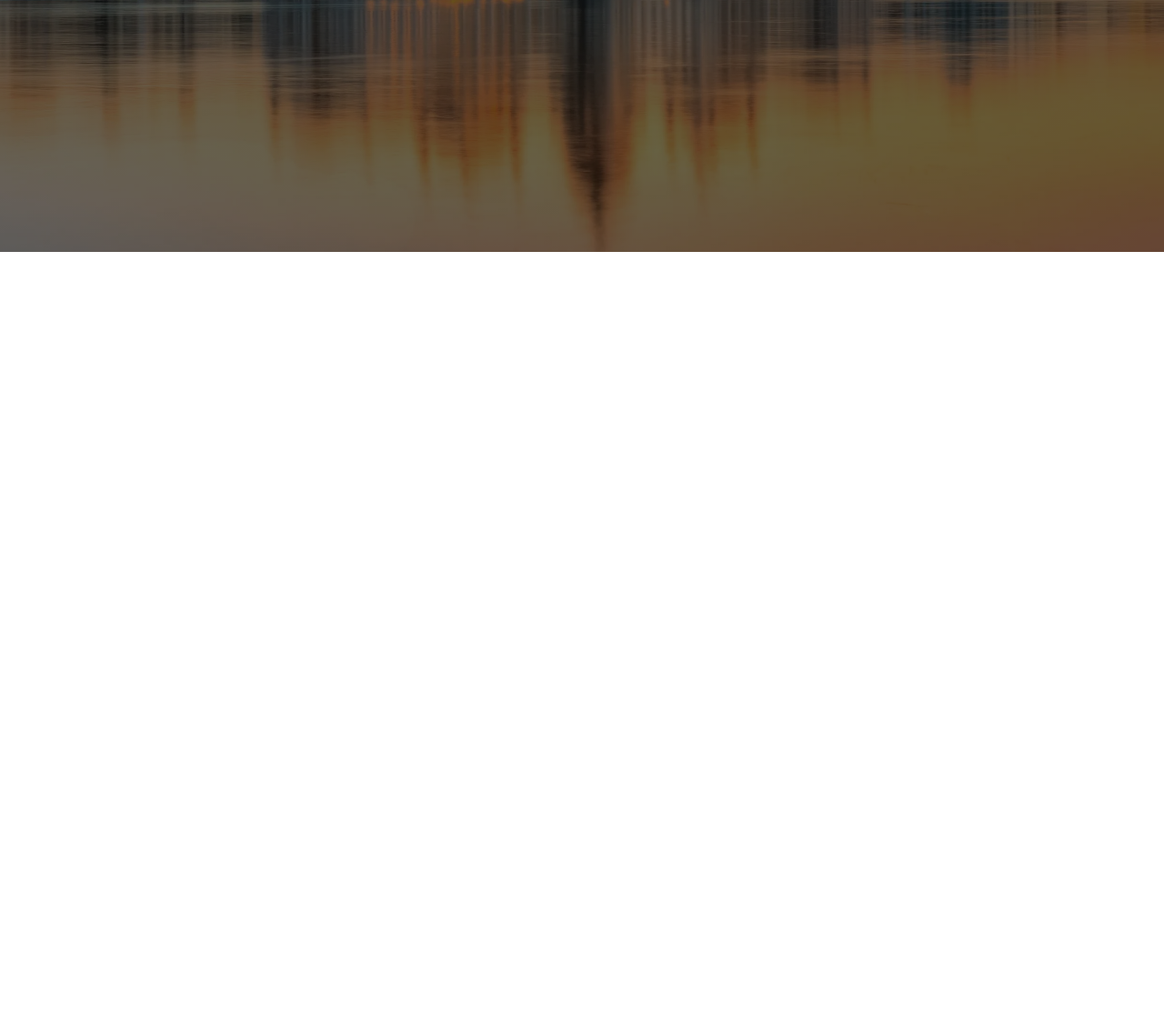
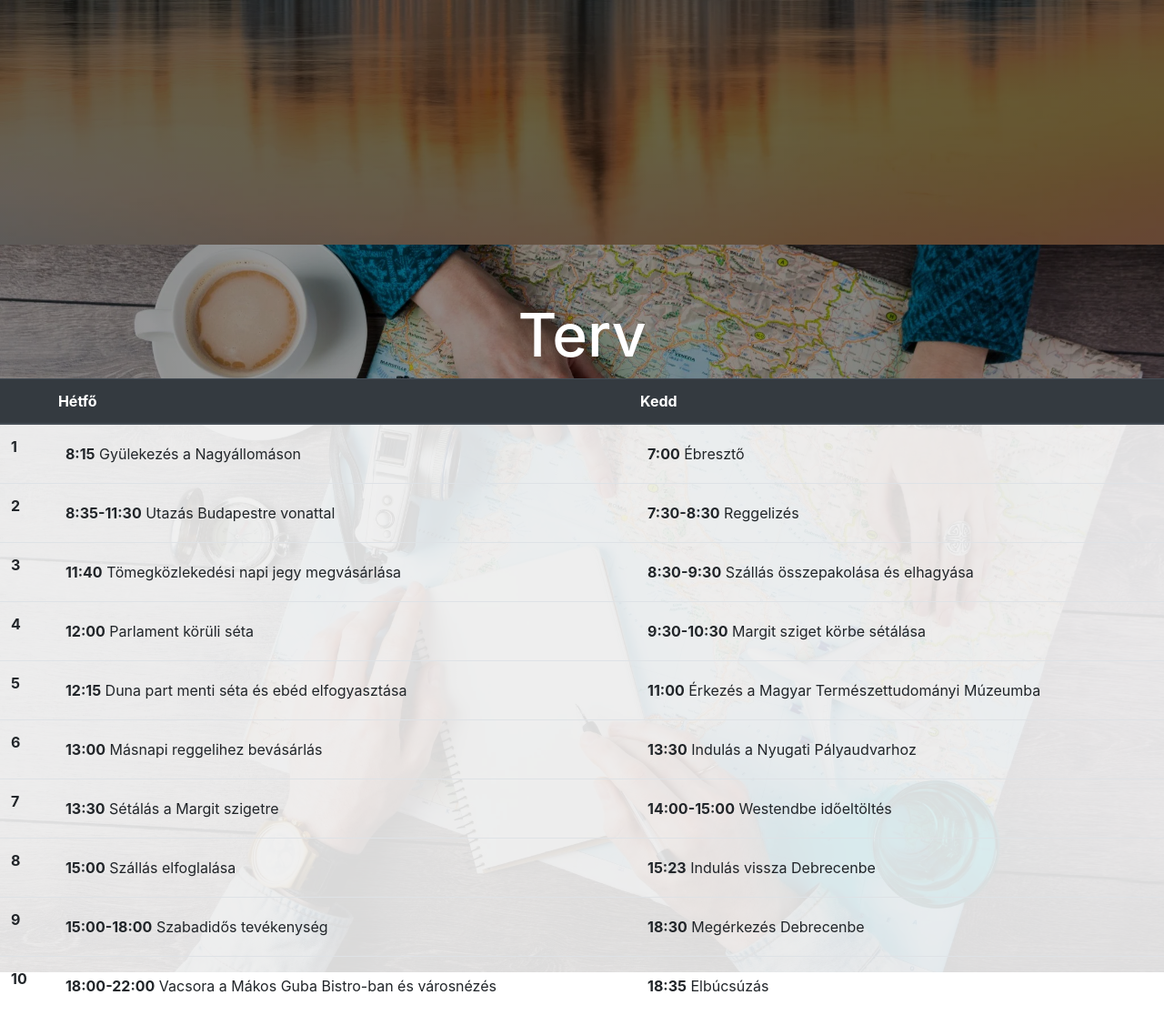
Before and after one commit to Domonkos-Balazs/Osztalykirandulas_Beadando, a plain HTML site: page index.html in a window 1280 px wide. Shown: the part 531-1647 px from the top of the page at 91% size. Before the commit the page ends 808 px from the top, so only its background shows below. Drawn offline with Linux system fonts and the light colour scheme.

Commit message:
Navbar javitasa, terv tablazat

```diff
--- a/css/style.css
+++ b/css/style.css
@@ -4,7 +4,7 @@
     box-sizing: border-box;
 }
 header{
-    height: 94vh;
+    height: 100vh;
     background: linear-gradient(rgba(0,0,0,0.6),rgba(0,0,0,0.6)),url("../images/hatter.png") no-repeat;
     background-size: cover;
     background-position: center;
@@ -23,3 +23,30 @@ header p{
     font-size: 30px;
     margin: 18px 0;
 }
+.navbar{
+    position: fixed;
+    width: 100%;
+    top: 0;
+}
+#sec2{
+    height: 100vh;
+    background: linear-gradient(rgba(0,0,0,0.4),rgba(0,0,0,0.4)),url("../images/terv.png") no-repeat;
+    background-size: cover;
+    background-position: center;
+    background-attachment: fixed;
+}
+#sec2_div{
+    padding-top: 60px;
+    padding-bottom: 0;
+}
+#sec2_div h1{
+    text-align: center;
+    color: #fff;
+    font-size: 66px;
+}
+.table{
+    background: rgba(255, 255, 255, 0.85);
+}
+.table td{
+    padding: 20px;
+}
--- a/index.html
+++ b/index.html
@@ -18,10 +18,10 @@
         <div class="collapse navbar-collapse" id="navbarSupportedContent">
           <ul class="navbar-nav mr-auto">
             <li class="nav-item active">
-              <a class="nav-link" href="#header">Kezdőlap <span class="sr-only">(current)</span></a>
+              <a class="nav-link" href="index.html">Kezdőlap <span class="sr-only">(current)</span></a>
             </li>
             <li class="nav-item">
-              <a class="nav-link" href="#">Terv</a>
+              <a class="nav-link" href="#sec2">Terv</a>
             </li>
             <li class="nav-item dropdown">
               <a class="nav-link dropdown-toggle" href="#" id="navbarDropdown" role="button" data-toggle="dropdown" aria-haspopup="true" aria-expanded="false">
@@ -43,6 +43,72 @@
         </header>
     </section>
 
+    <section id="sec2">
+        <div id="sec2_div">
+            <h1>Terv</h1>
+        <table class="table">
+            <thead class="thead-dark">
+              <tr>
+                <th scope="col"></th>
+                <th scope="col">Hétfő</th>
+                <th scope="col">Kedd</th>
+              </tr>
+            </thead>
+            <tbody>
+              <tr>
+                <th scope="row">1</th>
+                <td><b>8:15</b> Gyülekezés a Nagyállomáson</td>
+                <td><b>7:00</b> Ébresztő</b></td>
+              </tr>
+              <tr>
+                <th scope="row">2</th>
+                <td><b>8:35-11:30</b> Utazás Budapestre vonattal</td>
+                <td><b>7:30-8:30</b> Reggelizés</td>
+              </tr>
+              <tr>
+                <th scope="row">3</th>
+                <td><b>11:40</b> Tömegközlekedési napi jegy megvásárlása</td>
+                <td><b>8:30-9:30</b> Szállás összepakolása és elhagyása</td>
+              </tr>
+              <tr>
+                <th scope="row">4</th>
+                <td><b>12:00</b> Parlament körüli séta</td>
+                <td><b>9:30-10:30</b> Margit sziget körbe sétálása</td>
+              </tr>
+              <tr>
+                <th scope="row">5</th>
+                <td><b>12:15</b> Duna part menti séta és ebéd elfogyasztása</td>
+                <td><b>11:00</b> Érkezés a Magyar Természettudományi Múzeumba</td>
+              </tr>
+              <tr>
+                <th scope="row">6</th>
+                <td><b>13:00</b> Másnapi reggelihez bevásárlás</td>
+                <td><b>13:30</b> Indulás a Nyugati Pályaudvarhoz</td>
+              </tr>
+              <tr>
+                <th scope="row">7</th>
+                <td><b>13:30</b> Sétálás a Margit szigetre</td>
+                <td><b>14:00-15:00</b> Westendbe időeltöltés</td>
+              </tr>
+              <tr>
+                <th scope="row">8</th>
+                <td><b>15:00</b> Szállás elfoglalása</td>
+                <td><b>15:23</b> Indulás vissza Debrecenbe</td>
+              </tr>
+              <tr>
+                <th scope="row">9</th>
+                <td><b>15:00-18:00</b> Szabadidős tevékenység</td>
+                <td><b>18:30</b> Megérkezés Debrecenbe</td>
+              </tr>
+              <tr>
+                <th scope="row">10</th>
+                <td><b>18:00-22:00</b> Vacsora a Mákos Guba Bistro-ban és városnézés</td>
+                <td><b>18:35</b> Elbúcsúzás</td>
+              </tr>
+            </tbody>
+          </table>
+        </div>
+    </section>
 
     <script src="js/jquery.min.js"></script>
     <script src="js/bootstrap.min.js"></script>
```
Also changed, not shown: images/terv.png (added).
